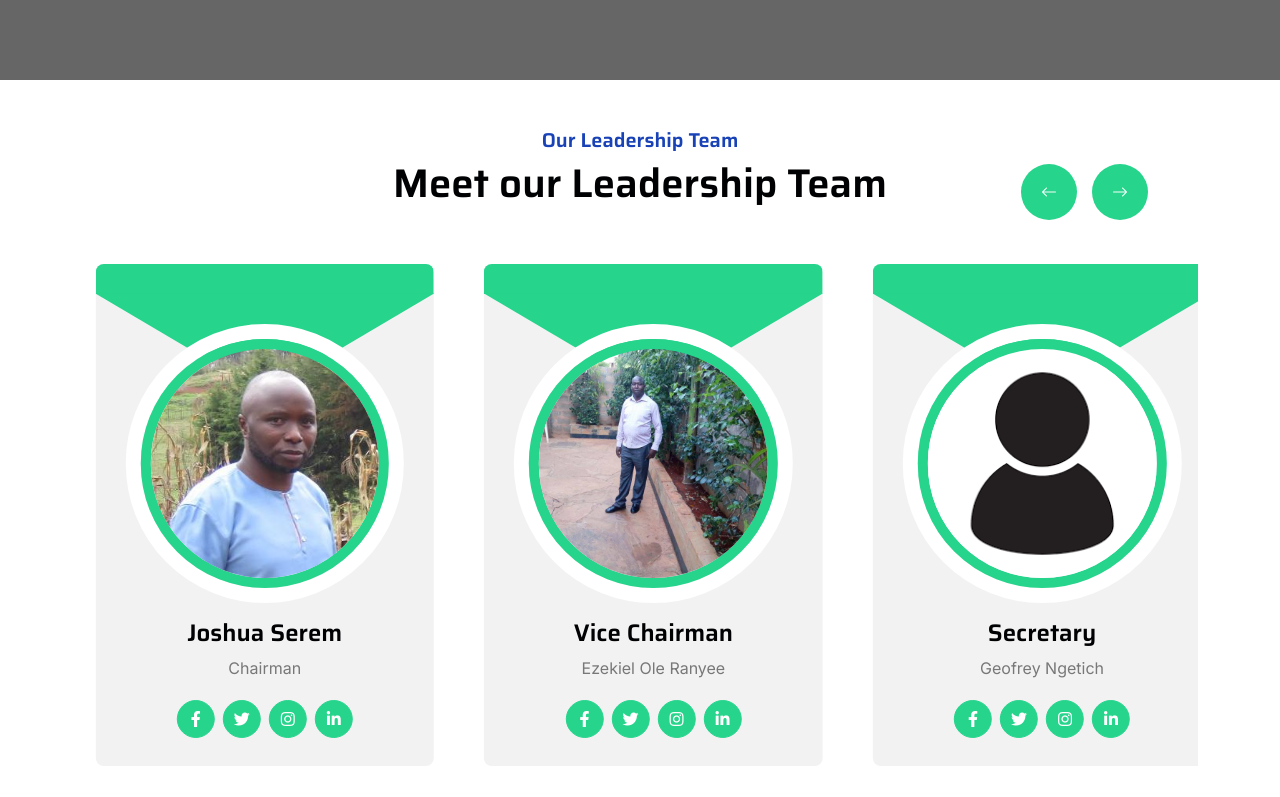
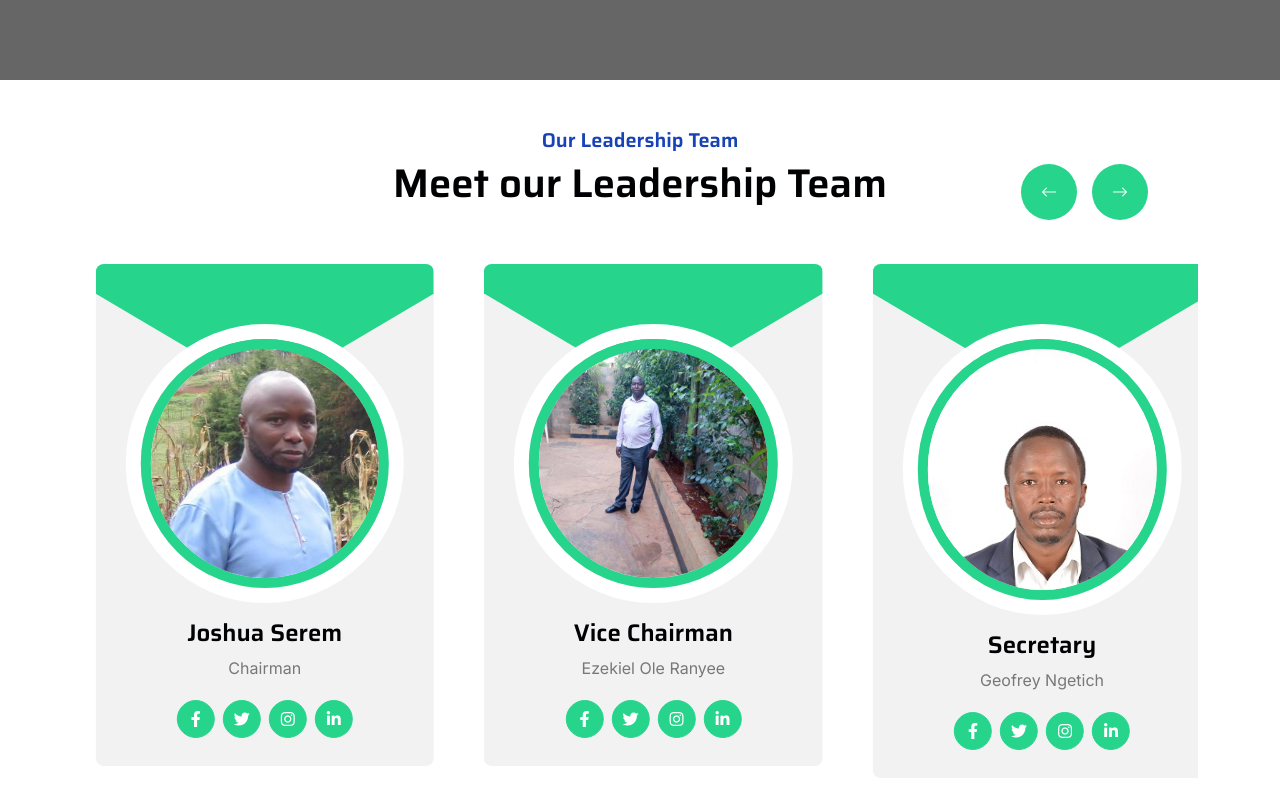
Before and after one commit to kiruihat/gotabgaa, a plain HTML site: page team.html in a window 1280 px wide. Shown: the part 379-1176 px from the top of the page. Drawn offline with nearby package versions, Linux system fonts and the light colour scheme.

Commit message:
Update team.html

```diff
--- a/team.html
+++ b/team.html
@@ -181,7 +181,7 @@
                         <div class="team-content">
                             <div class="team-img-icon">
                                 <div class="team-img rounded-circle">
-                                    <img src="img/team-5.png" class="img-fluid w-100 rounded-circle" alt="">
+                                    <img src="img/team-6.jpeg" class="img-fluid w-100 rounded-circle" alt="">
                                 </div>
                                 <div class="team-name text-center py-3">
                                     <h4 class="">Secretary </h4>
```
